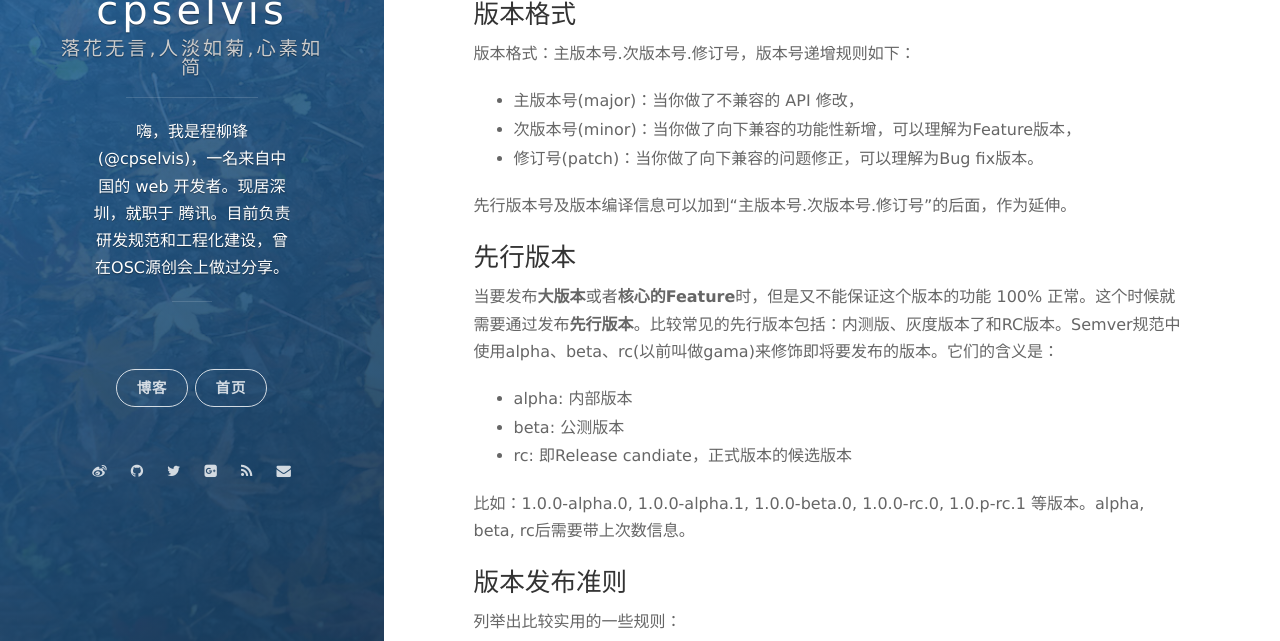
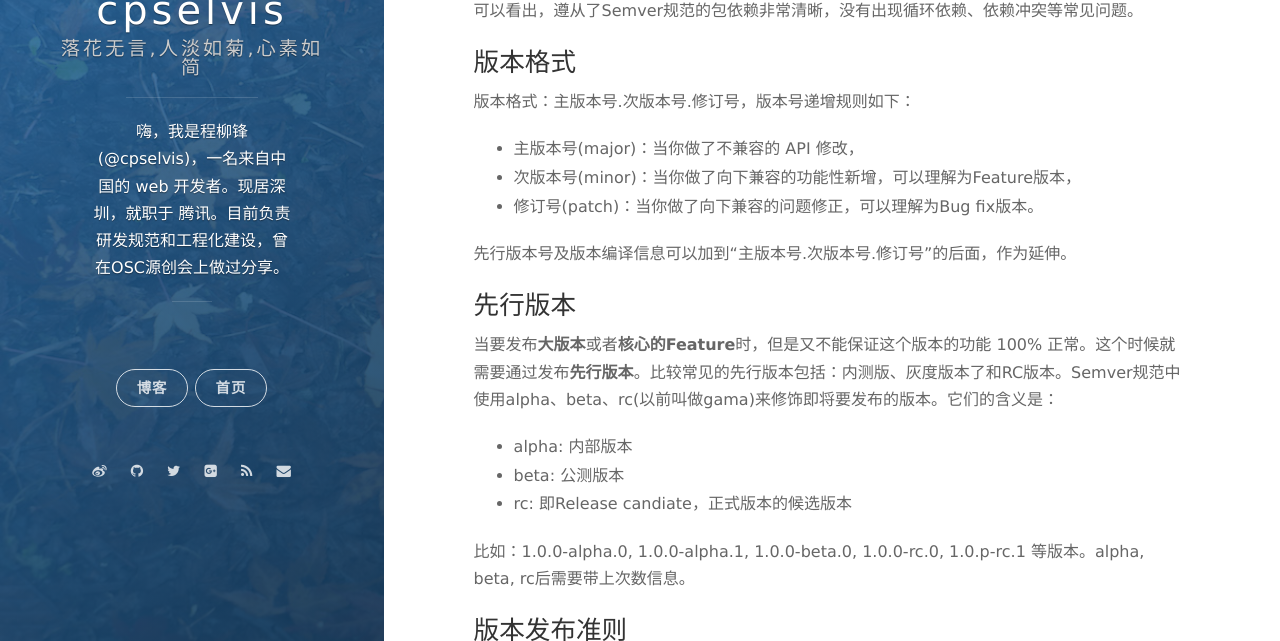
Before and after one commit to cpselvis/cpselvis.github.io, a Jekyll site: the page built from _posts/2018-04-15-Semver(语义化版本号)扫盲.markdown, in a window 1280 px wide and 900 px high, scrolled down 1353 px, cut to the strip 259-900 px from the top of the window. Built offline with Jekyll 4.4.1, drawn with Linux system fonts in a browser that asks for light colours; nearby versions of some CDN libraries; our own code applies the rules of GitHub Pages for plain Markdown files; comment, search, counter and statistics services are not loaded.

Commit message:
docs: 更新react依赖图

```diff
--- a/_posts/2018-04-15-Semver(语义化版本号)扫盲.markdown
+++ b/_posts/2018-04-15-Semver(语义化版本号)扫盲.markdown
@@ -21,7 +21,9 @@
 官网：https://semver.org/ 中文版：https://semver.org/lang/zh-CN/
 
 下面是遵从了Semver规范的React依赖图，截图来自npm.broofa.com:
-![](https://qpic.url.cn/feeds_pic/ajNVdqHZLLDTUWIAJkTXepEiazlZanias717ibkZb3VPxW8CibUpIicHmIg/)
+![](https://qpic.url.cn/feeds_pic/Q3auHgzwzM4PJm4njhBMZtqicRCFSFjVcTX3LoElby5tfB2oicicibqyOA/)
+
+可以看出，遵从了Semver规范的包依赖非常清晰，没有出现循环依赖、依赖冲突等常见问题。
 
 ### 版本格式
 版本格式：主版本号.次版本号.修订号，版本号递增规则如下：
```
